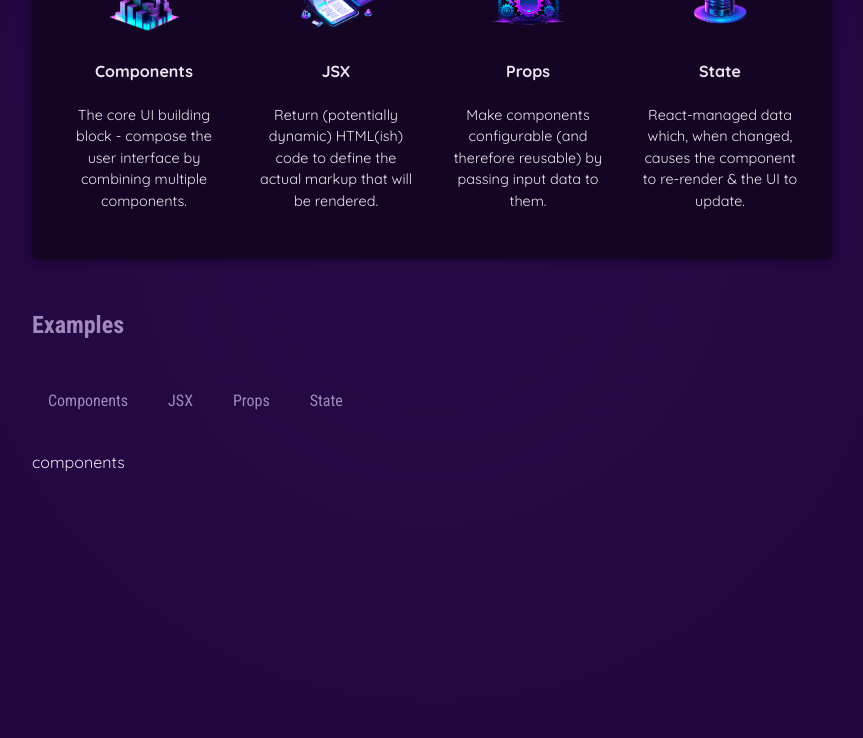
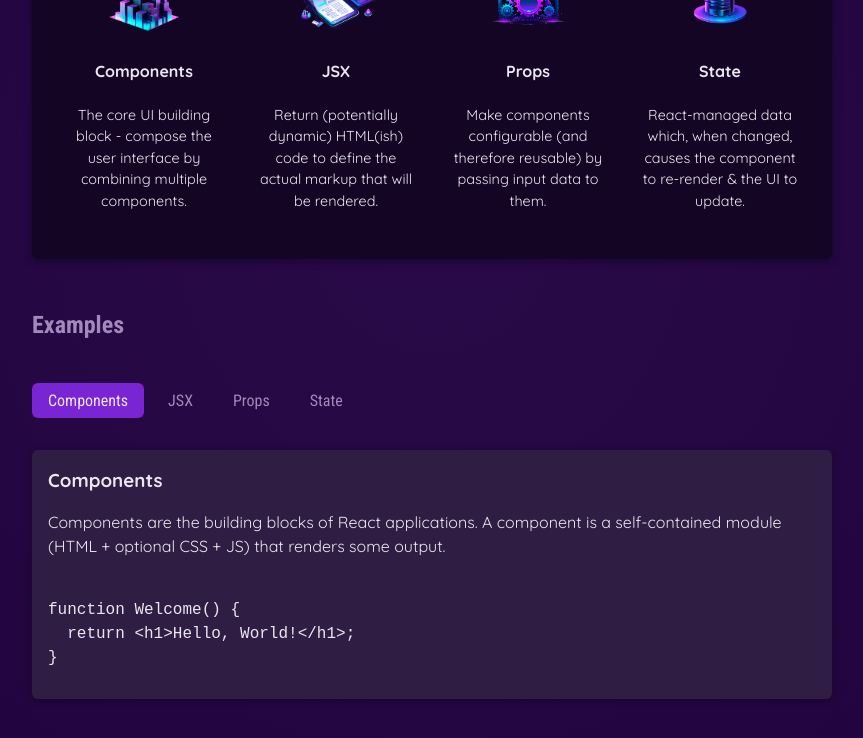
Before and after one commit to mayanjer/React-Essentials, a React (Vite) app: page / in a window 1280 px wide. Both pictures are taken after a click on the button "Components". Shown: the part 411-1149 px from the top of the page, without its empty margins (208-1071 px from the left). Built offline with nearby package versions, Linux system fonts and the light colour scheme.

Commit message:
added new code and also refactored

```diff
--- a/src/App.jsx
+++ b/src/App.jsx
@@ -1,15 +1,25 @@
 import Header from "./components/Header/Header.jsx";
 import CoreConcepts from "./components/CoreConcept.jsx";
 import TabButton from "./components/TabButton.jsx";
-import { CORE_CONCEPTS } from "./data";
+import { CORE_CONCEPTS, EXAMPLES } from "./data";
 import { useState } from "react";
 
 function App() {
-  const [selectedTopic, setSelectedTopic] = useState("Please click a button");
+  const [selectedTopic, setSelectedTopic] = useState("");
 
   function handleSelect(selectedButton) {
-    setSelectedTopic(selectedButton);
+    setSelectedTopic(EXAMPLES[selectedButton]);
   }
+
+  let topicContent = (
+    <div id="tab-content">
+      <h3>{selectedTopic.title}</h3>
+      <p>{selectedTopic.description}</p>
+      <pre>
+        <code>{selectedTopic.code}</code>
+      </pre>
+    </div>
+  );
 
   return (
     <div>
@@ -17,23 +27,38 @@
       <main>
         <section id="core-concepts">
           <ul>
-            <CoreConcepts {...CORE_CONCEPTS[0]} />
-            <CoreConcepts {...CORE_CONCEPTS[1]} />
-            <CoreConcepts {...CORE_CONCEPTS[2]} />
-            <CoreConcepts {...CORE_CONCEPTS[3]} />
+            {CORE_CONCEPTS.map((data) => <CoreConcepts {...data} />)}
           </ul>
         </section>
         <section id="examples">
           <h2>Examples</h2>
           <menu>
-            <TabButton onSelect={() => handleSelect("components")}>
+            <TabButton
+              isSelected={selectedTopic.title === "Components"}
+              onSelect={(e) => handleSelect("components")}
+            >
               Components
             </TabButton>
-            <TabButton onSelect={() => handleSelect("JSX")}>JSX</TabButton>
-            <TabButton onSelect={() => handleSelect("props")}>Props</TabButton>
-            <TabButton onSelect={() => handleSelect("state")}>State</TabButton>
+            <TabButton
+              isSelected={selectedTopic.title === "JSX"}
+              onSelect={() => handleSelect("jsx")}
+            >
+              JSX
+            </TabButton>
+            <TabButton
+              isSelected={selectedTopic.title === "Props"}
+              onSelect={() => handleSelect("props")}
+            >
+              Props
+            </TabButton>
+            <TabButton
+              isSelected={selectedTopic.title === "State"}
+              onSelect={() => handleSelect("state")}
+            >
+              State
+            </TabButton>
           </menu>
-          {selectedTopic}
+          {selectedTopic ? topicContent : <p>Please Select a topic</p>}
         </section>
       </main>
     </div>
--- a/src/components/TabButton.jsx
+++ b/src/components/TabButton.jsx
@@ -1,6 +1,6 @@
-export default function TabButton({ children, onSelect}) {
+export default function TabButton({ children, onSelect, isSelected}) {
 
     return <li>
-        <p><button onClick={onSelect}>{ children}</button></p>
+        <p><button className= {isSelected ? "active":undefined } onClick={onSelect}>{ children}</button></p>
     </li>
 }
--- a/src/data.js
+++ b/src/data.js
@@ -29,3 +29,56 @@
       "React-managed data which, when changed, causes the component to re-render & the UI to update.",
   },
 ];
+
+
+
+export const EXAMPLES = {
+  components: {
+    title: "Components",
+    description:
+      "Components are the building blocks of React applications. A component is a self-contained module (HTML + optional CSS + JS) that renders some output.",
+    code: `
+function Welcome() {
+  return <h1>Hello, World!</h1>;
+}`,
+  },
+  jsx: {
+    title: "JSX",
+    description:
+      "JSX is a syntax extension to JavaScript. It is similar to a template language, but it has full power of JavaScript (e.g., it may output dynamic content).",
+    code: `
+<div>
+  <h1>Welcome {userName}</h1>
+  <p>Time to learn React!</p>
+</div>`,
+  },
+  props: {
+    title: "Props",
+    description:
+      "Components accept arbitrary inputs called props. They are like function arguments.",
+    code: `
+function Welcome(props) {
+  return <h1>Hello, {props.name}</h1>;
+}`,
+  },
+  state: {
+    title: "State",
+    description:
+      "State allows React components to change their output over time in response to user actions, network responses, and anything else.",
+    code: `
+function Counter() {
+  const [isVisible, setIsVisible] = useState(false);
+
+  function handleClick() {
+    setIsVisible(true);
+  }
+
+  return (
+    <div>
+      <button onClick={handleClick}>Show Details</button>
+      {isVisible && <p>Amazing details!</p>}
+    </div>
+  );
+}`,
+  },
+};
```
